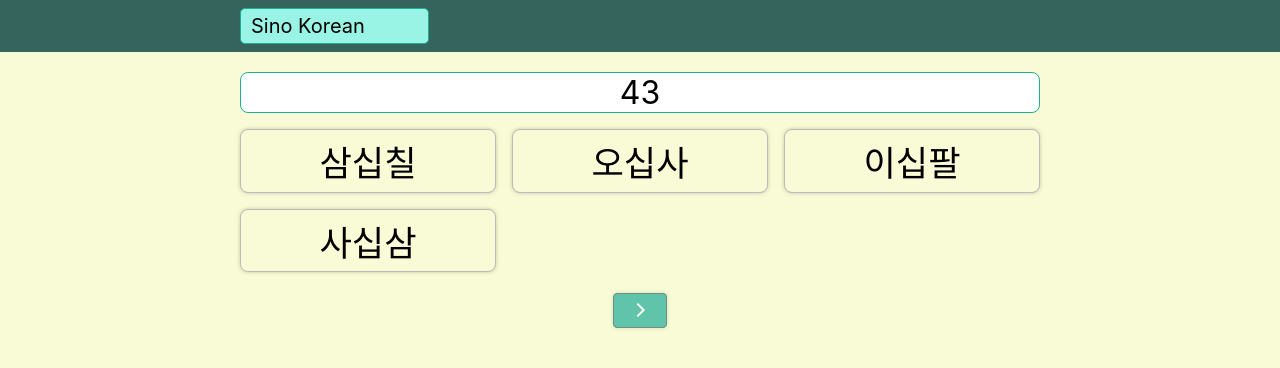
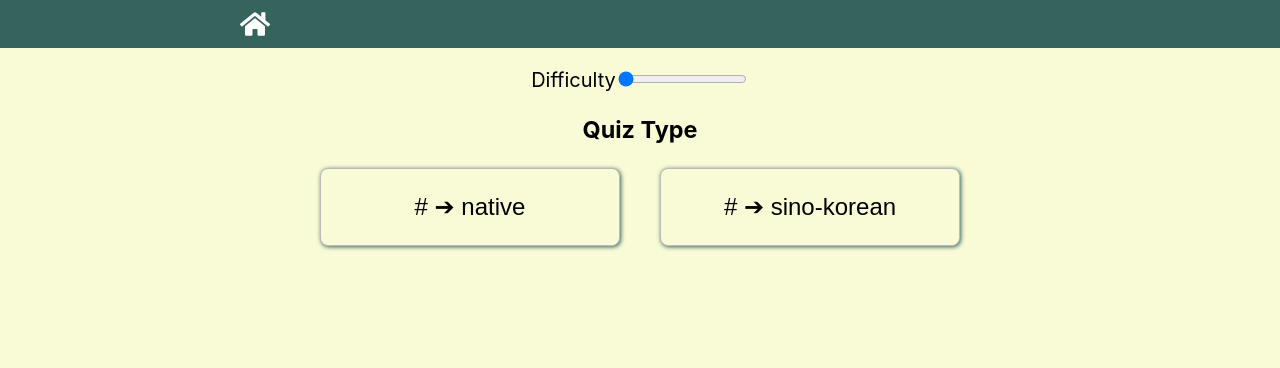
Before and after one commit to marco-ceriani/dulset, a React (Create React App) app: page / in a window 1280 px wide. Shown: the top 368 px of the page. Built offline with nearby package versions, Linux system fonts and the light colour scheme.

Commit message:
v 1.0 working

```diff
--- a/public/index.html
+++ b/public/index.html
@@ -40,10 +40,15 @@
       To create a production bundle, use `npm run build` or `yarn build`.
     -->
     <svg xmlns="http://www.w3.org/2000/svg" style="display: none;">
-        <symbol id="chevron-right" width="24" height="24" viewBox="4 0 24 24" >
-            <title>next</title>
-            <path d="M10.5858 6.34317L12 4.92896L19.0711 12L12 19.0711L10.5858 17.6569L16.2427 12L10.5858 6.34317Z"
-                fill="currentColor" />
+        <!-- Font Awesome Pro 5.15.4 by @fontawesome - https://fontawesome.com License - https://fontawesome.com/license (Commercial License) -->
+        <symbol id="home" viewBox="0 0 576 512">
+            <path d="M280.37 148.26L96 300.11V464a16 16 0 0 0 16 16l112.06-.29a16 16 0 0 0 15.92-16V368a16 16 0 0 1 16-16h64a16 16 0 0 1 16 16v95.64a16 16 0 0 0 16 16.05L464 480a16 16 0 0 0 16-16V300L295.67 148.26a12.19 12.19 0 0 0-15.3 0zM571.6 251.47L488 182.56V44.05a12 12 0 0 0-12-12h-56a12 12 0 0 0-12 12v72.61L318.47 43a48 48 0 0 0-61 0L4.34 251.47a12 12 0 0 0-1.6 16.9l25.5 31A12 12 0 0 0 45.15 301l235.22-193.74a12.19 12.19 0 0 1 15.3 0L530.9 301a12 12 0 0 0 16.9-1.6l25.5-31a12 12 0 0 0-1.7-16.93z"/>
+        </symbol>
+    </svg>
+    <svg xmlns="http://www.w3.org/2000/svg"  style="display: none;">
+        <!--! Font Awesome Pro 6.1.1 by @fontawesome - https://fontawesome.com License - https://fontawesome.com/license (Commercial License) Copyright 2022 Fonticons, Inc. -->
+        <symbol id="chevron-right" viewBox="0 0 320 512" >
+            <path d="M96 480c-8.188 0-16.38-3.125-22.62-9.375c-12.5-12.5-12.5-32.75 0-45.25L242.8 256L73.38 86.63c-12.5-12.5-12.5-32.75 0-45.25s32.75-12.5 45.25 0l192 192c12.5 12.5 12.5 32.75 0 45.25l-192 192C112.4 476.9 104.2 480 96 480z"/>
         </symbol>
     </svg>
   </body>
--- a/src/App.css
+++ b/src/App.css
@@ -21,6 +21,10 @@ button {
     margin: 0;
     border: none;
     outline: none;
+}
+
+ul {
+    padding: 0
 }
 
 /* Typography */
@@ -92,8 +96,9 @@ select {
 }
 
 .icon {
-    height: 1em;
-    width: 1em;
+    height: 1.5em;
+    width: 1.5em;
+    fill: currentColor;
 }
 
 .container{
@@ -105,15 +110,28 @@ select {
 
 header {
     background-color: var(--clr-primary-dark);
-    margin-block-end: 1em;
+    height: 3rem;
 }
 
 .top-bar {
+    height: 100%;
     display: flex;
     flex-direction: row;
+    align-items: center;
     justify-content: space-between;
     color: white;
-    padding-block: 0.5rem;
+    padding-block: 0.25rem;
+}
+
+main {
+    flex-grow: 1;
+    padding-block: 1em;
+    padding-inline: 10vw;
+    overflow-y: scroll;
+}
+
+.pageTitle {
+    margin: 0;
 }
 
 #quiz-select {
@@ -163,3 +181,31 @@ header {
     background-color: var(--clr-primary);
     color: black;
 }
+
+.options-group {
+    max-width: 40rem;
+    margin-inline: auto;
+}
+
+.options-group ul {
+    display: grid;
+    grid-template-columns: repeat(auto-fit, minmax(200px, 1fr));
+    row-gap: 1em;
+    column-gap: 2em;
+}
+
+.options-group li {
+    list-style: none;
+}
+
+.options-group li button {
+    font-size: 1.5rem;
+    width: 100%;
+    padding-block: 1em;
+    padding-inline: 0.7em;
+    background-color: var(--clr-background);
+    border: 1px solid #bbb;
+    border-radius: 0.5rem;
+    box-shadow: 1px 1px 0.25rem var(--clr-primary-dark);
+    cursor: pointer;
+}
--- a/src/App.js
+++ b/src/App.js
@@ -2,76 +2,66 @@ import './App.css';
 import React, { useState, useEffect } from 'react';
 
 import QuizQuestion from './components/QuizQuestion';
+import QuizSelect from './components/QuizSelect';
 
 import { get_question } from './lib/numbers.js'
 
-const OptionsGrid = (props) => {
-    const { options, correct, answer, onAnswer } = props;
-    return <div className="options-grid">
-        {
-            options.map((item, index) => {
-                const classes = ["option-btn"]
-                if (answer && item === correct) {
-                    classes.push("option-right")
-                }
-                if (item === answer) {
-                    classes.push("option-wrong")
-                }
-                const handler = (!answer ? (event) => {
-                    onAnswer(item);
-                    event.stopPropagation();
-                } : () => void 0);
-
-                return <button className={[classes.join(' ')]} key={index} onClick={handler} disabled={answer != null}>
-                    {item}
-                </button>
-            })
-
-        }
-    </div>
-}
-
 function App() {
 
-    const [quizType, setQuizType] = useState("sino")
+    const [quizConfig, setQuizConfig] = useState({})
     const [question, setQuestion] = useState({ options: [] })
     const [answered, setAnswered] = useState(false)
 
     useEffect(() => {
-        setQuestion(get_question(quizType))
-    }, [quizType, setQuestion])
+        setQuestion(get_question(quizConfig?.type, 4, quizConfig?.level))
+    }, [quizConfig, setQuestion])
 
-    const handleQuizChange = (e) => {
-        setQuizType(e.target.value)
+    const nextQuestion = () => {
+        setQuestion(get_question(quizConfig?.type, 4, quizConfig?.level))
+        setAnswered(false)
     }
 
-    const nextQuestion = () => {
-        setQuestion(get_question(quizType))
-        setAnswered(false)
+    const resetQuizConfig = () => {
+        setQuizConfig({})
+    }
+
+    const selectQuizConfig = (type, difficulty) => {
+        const pieces = type.split('-');
+        setQuizConfig({
+            type: pieces[0],
+            level: difficulty
+        })
+    }
+
+    let mainBody = null;
+    if (quizConfig?.type) {
+        mainBody = <>
+            <QuizQuestion question={question} onAnswer={() => { setAnswered(true) }} />
+            <div className="container">
+                <button className="btn btn-primary btn-small" id="btn-next"
+                    onClick={nextQuestion} disabled={!answered}>
+                    <svg className="icon">
+                        <use xlinkHref="#chevron-right" />
+                    </svg>
+                </button>
+            </div>
+        </>
+    } else {
+        mainBody = <QuizSelect onSelect={selectQuizConfig} />
     }
 
     return (
         <div className="App">
             <header>
                 <div className="container top-bar">
-                    <select id="quiz-select" onChange={handleQuizChange}>
-                        <option value="sino">Sino Korean</option>
-                        <option value="native">Native Korean</option>
-                    </select>
-
+                    <svg className="icon" onClick={resetQuizConfig}>
+                        <use href="#home" />
+                    </svg>
+                    <h2 className="pageTitle">{quizConfig?.type}</h2>
                 </div>
             </header>
-            <main className="container">
-                <QuizQuestion quizType={quizType} question={question} onAnswer={() => { setAnswered(true) }} />
-                <div className="container">
-                    <button className="btn btn-primary btn-small" id="btn-next"
-                        onClick={nextQuestion} disabled={!answered}>
-                        <svg className="icon">
-                            <use xlinkHref="#chevron-right" />
-                        </svg>
-                    </button>
-
-                </div>
+            <main>
+                {mainBody}
             </main>
         </div>
     );
--- /dev/null
+++ b/src/components/QuizSelect.jsx
@@ -0,0 +1,44 @@
+import React, { useState } from 'react';
+
+
+const QuizSelect = (props) => {
+    const { onSelect } = props;
+
+    const [difficulty, setDifficulty] = useState(1);
+
+    const openQuiz = (type) => {
+        if (typeof onSelect === 'function') {
+            onSelect(type, difficulty);
+        }
+    }
+
+    const QuizTypeButton = (props) => {
+        const { type, children } = props;
+        return <li onClick={() => openQuiz(type)}>
+            <button>{children}</button>
+        </li>
+    }
+
+    return <div>
+        <div>
+            <label>Difficulty</label>
+            <input type="range" min="1" max="3"
+                aria-label="select difficulty"
+                value={difficulty}
+                onChange={(e) => setDifficulty(parseInt(e.target.value))} />
+        </div>
+        <section className="options-group">
+            <h3>Quiz Type</h3>
+            <ul>
+                <QuizTypeButton type="native-to"># ➔ native</QuizTypeButton>
+                <QuizTypeButton type="sino-to"># ➔ sino-korean</QuizTypeButton>
+                {/*
+                <QuizTypeButton type="native-from">native ➔ #</QuizTypeButton>
+                <QuizTypeButton type="sino-from">sino-korean ➔ #</QuizTypeButton>
+                */}
+            </ul>
+        </section>
+    </div>
+}
+
+export default QuizSelect;
```
Also changed, not shown: src/lib/numbers.js.
